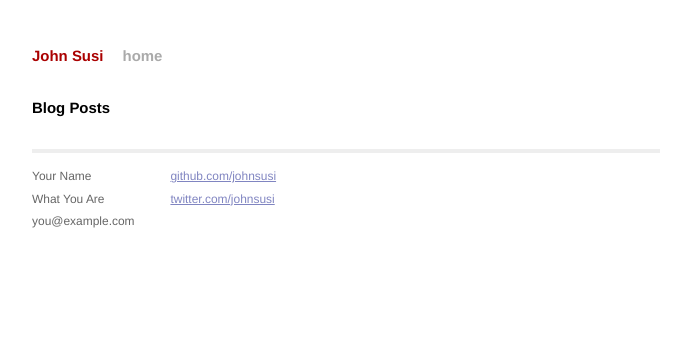
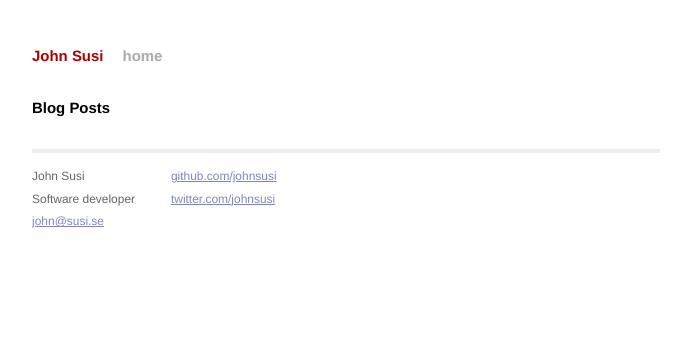
Before and after one commit to johnsusi/johnsusi.github.com, a Jekyll site: the page built from index.html, in a window 1280 px wide. Shown: the top 361 px of the page, without its empty margins (294-985 px from the left). Built offline with Jekyll 4.4.1, drawn with Linux system fonts in a browser that asks for light colours; Markdown is read by kramdown in place of the engine named in the settings.

Commit message:
Customized jekyll site

```diff
--- a/_layouts/default.html
+++ b/_layouts/default.html
@@ -26,9 +26,9 @@
           <div class="footer">
             <div class="contact">
               <p>
-                Your Name<br />
-                What You Are<br />
-                you@example.com
+                John Susi<br />
+                Software developer<br />
+                <a href="mailto:john@susi.se">john@susi.se</a>
               </p>
             </div>
             <div class="contact">
```
